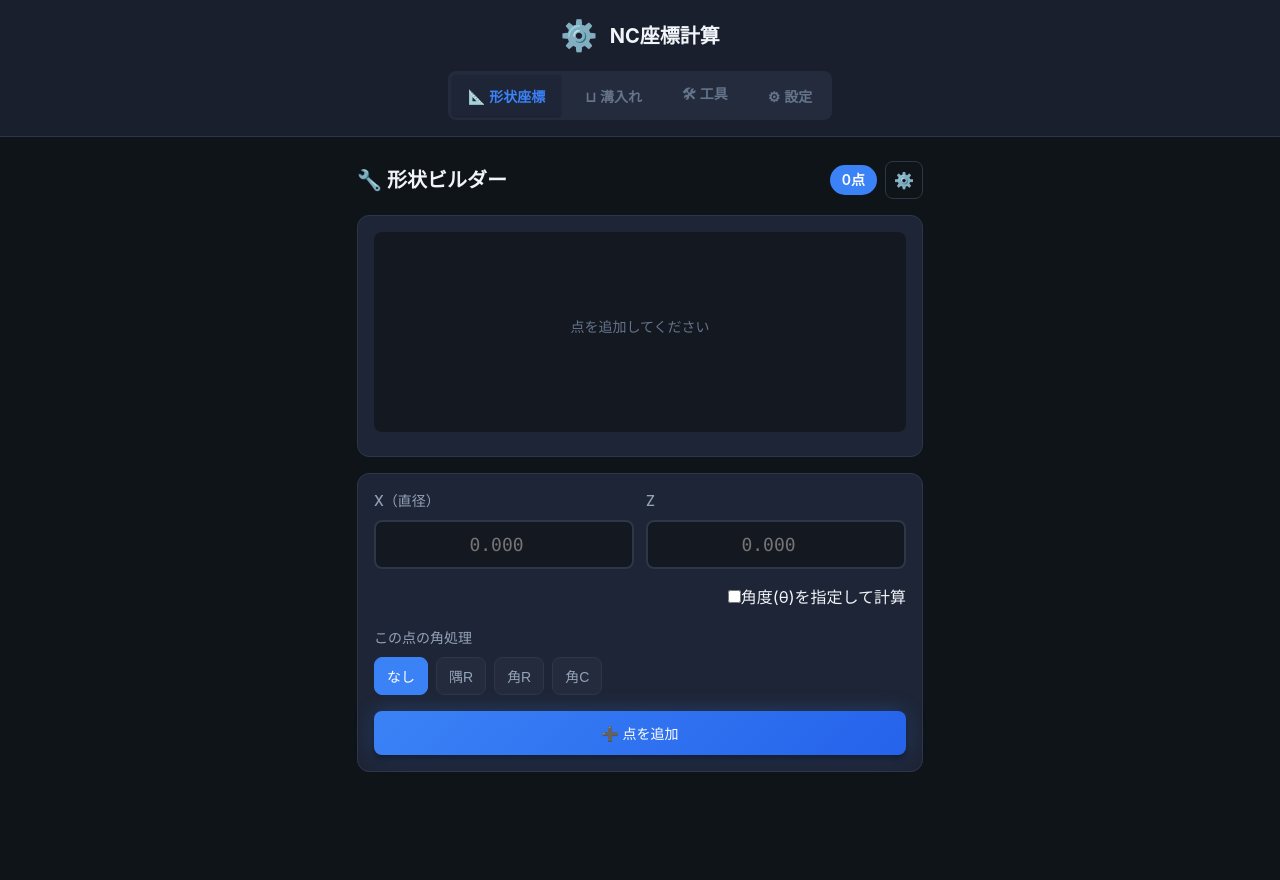
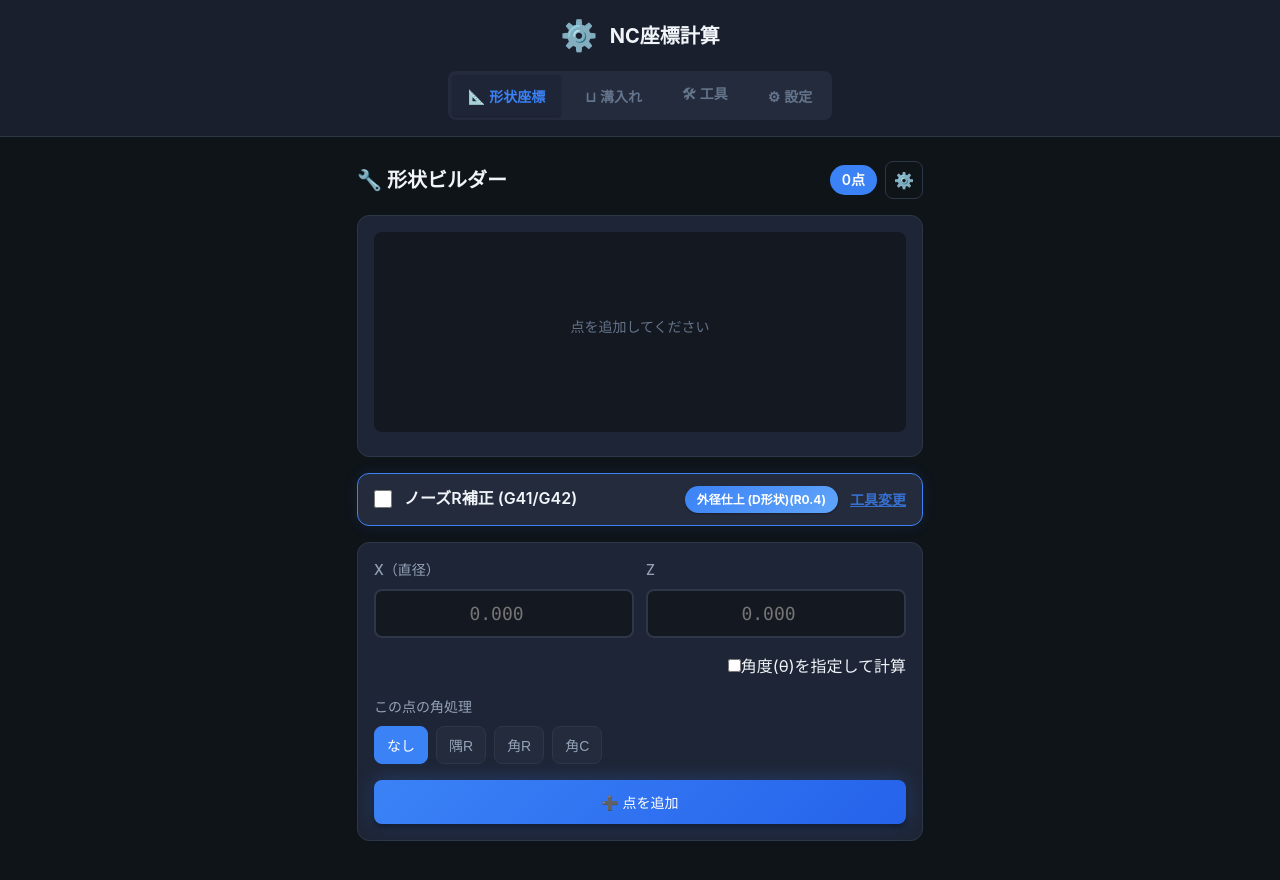
Before and after one commit to suna7000/nc-calc, a React (Vite) app: page / in a window 1280 px wide. Before the commit the page ends 812 px from the top, so only its background shows below. Built offline with nearby package versions, Linux system fonts and the light colour scheme.

Commit message:
角度計算の符号ロジック修正およびノーズR補正設定をメインUIに露出

```diff
--- a/src/calculators/advancedGeometry.ts
+++ b/src/calculators/advancedGeometry.ts
@@ -16,8 +16,9 @@ export function calculateTaperElement(params: {
     angleDeg: number;
     endX?: number;
     endZ?: number;
+    direction?: -1 | 1; // Zの進行方向 (-1: Z減少, 1: Z増加)
 }): { endX: number; endZ: number; length: number } | null {
-    const { startX, startZ, angleDeg, endX, endZ } = params;
+    const { startX, startZ, angleDeg, endX, endZ, direction = -1 } = params;
     const rad = (angleDeg * Math.PI) / 180;
 
     // Xは直径値なので、計算には半径値 (x/2) を使用する
@@ -28,7 +29,16 @@ export function calculateTaperElement(params: {
         const reX = endX / 2;
         const dx = reX - rsX;
         if (Math.abs(Math.tan(rad)) < 1e-10) return null;
-        const dz = dx / Math.tan(rad);
+
+        let dz = dx / Math.tan(rad);
+
+        // 幾何学的な dz が direction と逆向きなら反転させる
+        // 例: angle=5, dx=+1.5 (半径差) -> dz=+17.14
+        // これを加工方向 (-z) に合わせる
+        if ((dz > 0 && direction < 0) || (dz < 0 && direction > 0)) {
+            dz = -dz;
+        }
+
         const finalZ = startZ + dz;
         const length = Math.sqrt(dx * dx + dz * dz);
         return { endX, endZ: round3(finalZ), length: round3(length) };
--- a/src/components/ShapeBuilder/ShapeBuilder.css
+++ b/src/components/ShapeBuilder/ShapeBuilder.css
@@ -111,6 +111,75 @@
     border-radius: var(--radius-md);
     font-size: var(--font-size-sm);
     color: var(--color-accent-secondary);
+}
+
+/* ===== Quick Settings Bar ===== */
+.quick-settings-bar {
+    background: var(--color-bg-tertiary);
+    border: 1px solid var(--color-accent-primary);
+    border-radius: var(--radius-lg);
+    padding: var(--space-3) var(--space-4);
+    margin-bottom: var(--space-4);
+    display: flex;
+    justify-content: space-between;
+    align-items: center;
+    gap: var(--space-3);
+    box-shadow: 0 0 15px rgba(59, 130, 246, 0.1);
+    animation: fadeIn var(--transition-base) ease-out;
+}
+
+.quick-setting-item {
+    display: flex;
+    align-items: center;
+}
+
+.toggle-label {
+    display: flex;
+    align-items: center;
+    gap: var(--space-3);
+    cursor: pointer;
+    font-size: var(--font-size-base);
+    font-weight: 600;
+    color: var(--color-text-primary);
+}
+
+.toggle-label input[type="checkbox"] {
+    width: 18px;
+    height: 18px;
+    accent-color: var(--color-accent-primary);
+    cursor: pointer;
+}
+
+.quick-tool-info {
+    display: flex;
+    align-items: center;
+    gap: var(--space-3);
+}
+
+.tool-badge {
+    background: linear-gradient(135deg, var(--color-accent-primary), var(--color-accent-secondary));
+    color: white;
+    padding: var(--space-1) var(--space-3);
+    border-radius: var(--radius-full);
+    font-size: var(--font-size-xs);
+    font-weight: 700;
+    box-shadow: var(--shadow-sm);
+}
+
+.btn-text-small {
+    background: none;
+    border: none;
+    color: var(--color-accent-primary);
+    font-size: var(--font-size-sm);
+    font-weight: 600;
+    cursor: pointer;
+    padding: 0;
+    text-decoration: underline;
+    opacity: 0.8;
+}
+
+.btn-text-small:hover {
+    opacity: 1;
 }
 
 /* ===== Input Section ===== */
--- a/src/components/ShapeBuilder/ShapeBuilder.tsx
+++ b/src/components/ShapeBuilder/ShapeBuilder.tsx
@@ -258,7 +258,8 @@ export function ShapeBuilder() {
                 startX: lastPoint.x,
                 startZ: lastPoint.z,
                 angleDeg: angle,
-                endZ: z
+                endZ: z,
+                direction: machineSettings.cuttingDirection === '-z' ? -1 : 1
             })
             if (res) setInputX(res.endX.toString())
         } else {
@@ -268,7 +269,8 @@ export function ShapeBuilder() {
                 startX: lastPoint.x,
                 startZ: lastPoint.z,
                 angleDeg: angle,
-                endX: x
+                endX: x,
+                direction: machineSettings.cuttingDirection === '-z' ? -1 : 1
             })
             if (res) setInputZ(res.endZ.toString())
         }
@@ -524,6 +526,34 @@ export function ShapeBuilder() {
             {/* プレビュー */}
             <div className="preview-section">
                 <ShapePreview shape={shape} settings={coordSettings} />
+            </div>
+
+            {/* クイック設定パネル (メインUIに露出) */}
+            <div className="quick-settings-bar">
+                <div className="quick-setting-item">
+                    <label className="toggle-label">
+                        <input
+                            type="checkbox"
+                            checked={machineSettings.noseRCompensation.enabled}
+                            onChange={(e) => setMachineSettings({
+                                ...machineSettings,
+                                noseRCompensation: { ...machineSettings.noseRCompensation, enabled: e.target.checked }
+                            })}
+                        />
+                        <span className="label-text">ノーズR補正 (G41/G42)</span>
+                    </label>
+                </div>
+                {machineSettings.activeToolId && (
+                    <div className="quick-tool-info">
+                        <span className="tool-badge">
+                            {machineSettings.toolLibrary.find(t => t.id === machineSettings.activeToolId)?.name}
+                            (R{machineSettings.toolLibrary.find(t => t.id === machineSettings.activeToolId)?.noseRadius})
+                        </span>
+                        <button className="btn-text-small" onClick={() => setShowSettings(true)}>
+                            工具変更
+                        </button>
+                    </div>
+                )}
             </div>
 
             {/* 点追加フォーム */}
```
